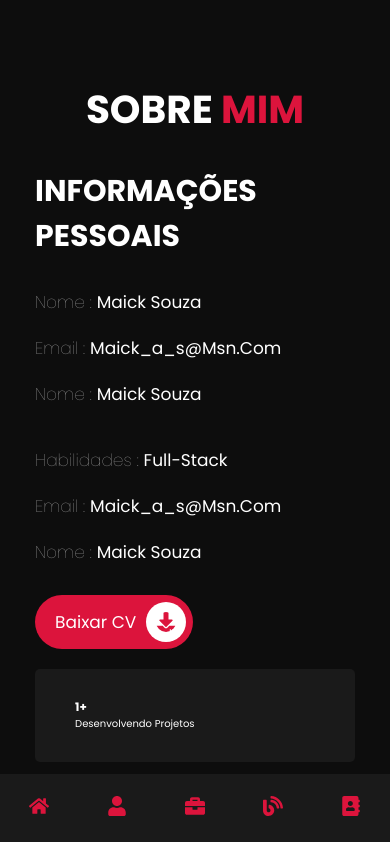
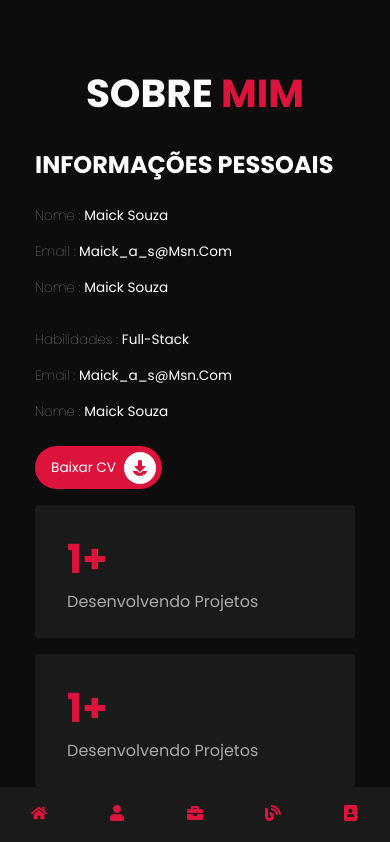
Before and after one commit to NearMaick/NearMaick-Blog-3.0, a Next.js app: page /about in a window 390 px wide. Shown: the top 842 px of the page. Built offline with nearby package versions, Linux system fonts and the light colour scheme.

Commit message:
style(web):about #2

```diff
--- a/src/styles/About.module.scss
+++ b/src/styles/About.module.scss
@@ -28,6 +28,16 @@
         background: var(--gray-800);
         box-shadow: var(--box-shadow-black);
         border-radius: 0.5rem;
+
+        h3 {
+          font-size: 5rem;
+          color: var(--red-800);
+        }
+
+        p {
+          font-size: 2rem;
+          color: var(--gray-100);
+        }
       }
     }
   }
--- a/src/styles/globals.scss
+++ b/src/styles/globals.scss
@@ -42,3 +42,9 @@ body {
 section {
   padding: 5rem 9%;
 }
+
+@media(max-width: 450px) {
+  html {
+    font-size: 50%;
+  }
+}
```
